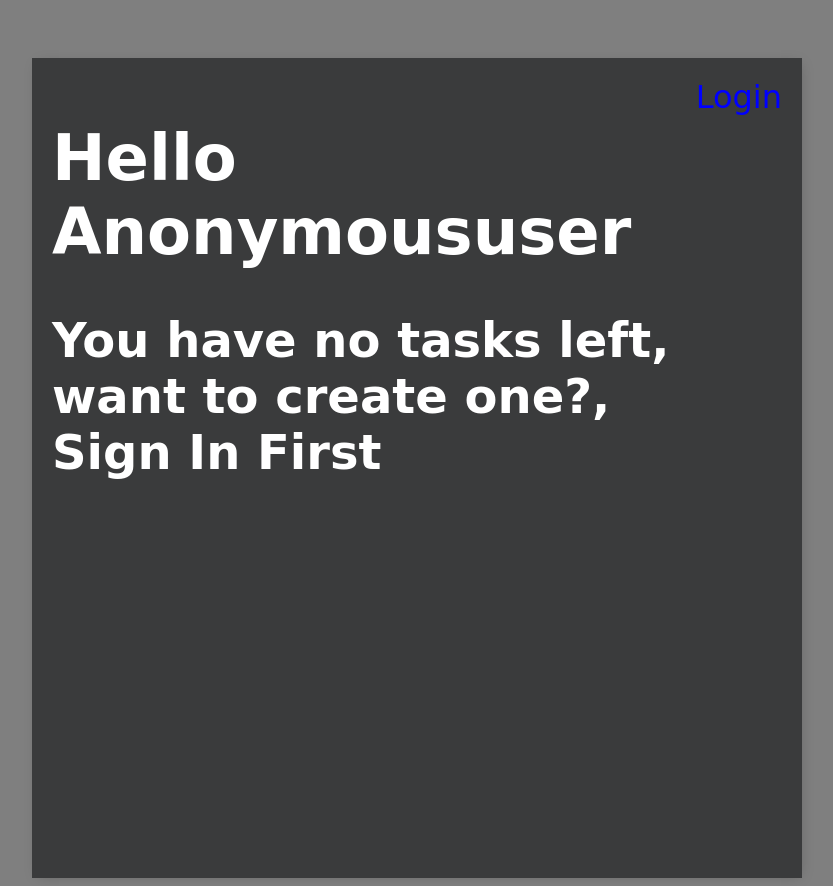
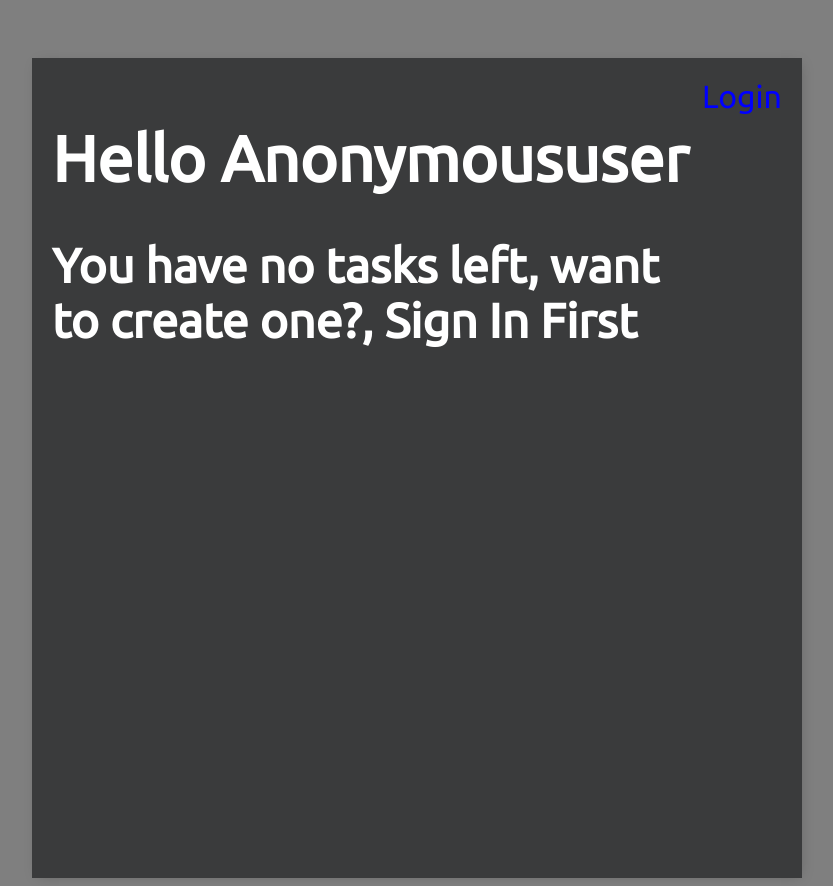
Before and after one commit to Davidcode-png/ToDoInterviewApp, a Django app: page / in a window 1280 px wide. Shown: the whole page, without its empty margins (223-1056 px from the left). Run offline with Django 4.2, Linux system fonts and the light colour scheme; data comes from the database, SQL or seed files in the repository.

Commit message:
Fixed Font Issue

```diff
--- a/app/templates/app/base.html
+++ b/app/templates/app/base.html
@@ -3,10 +3,14 @@
 <head>
     <meta charset="UTF-8">
     <title>To Do Items</title>
+    <link rel="preconnect" href="https://fonts.googleapis.com">
+    <link rel="preconnect" href="https://fonts.gstatic.com" crossorigin>
+    <link href="https://fonts.googleapis.com/css2?family=Ubuntu&display=swap" rel="stylesheet">
+
     <style>
       body{
           background-color: #7f7f7f;
-          font-family: cursive;
+          font-family: 'Ubuntu', sans-serif;
           padding-top: 50px;
           font-size: 2rem;
       }
--- a/todo/settings.py
+++ b/todo/settings.py
@@ -9,7 +9,7 @@ https://docs.djangoproject.com/en/4.1/topics/settings/
 For the full list of settings and their values, see
 https://docs.djangoproject.com/en/4.1/ref/settings/
 """
-
+import os
 from pathlib import Path
 import dj_database_url
 import django_heroku
@@ -137,3 +137,5 @@ DEFAULT_AUTO_FIELD = "django.db.models.BigAutoField"
 django_heroku.settings(locals())
 
 SITE_ID = 1
+
+STATIC_ROOT = os.path.join(BASE_DIR, 'static')
```
